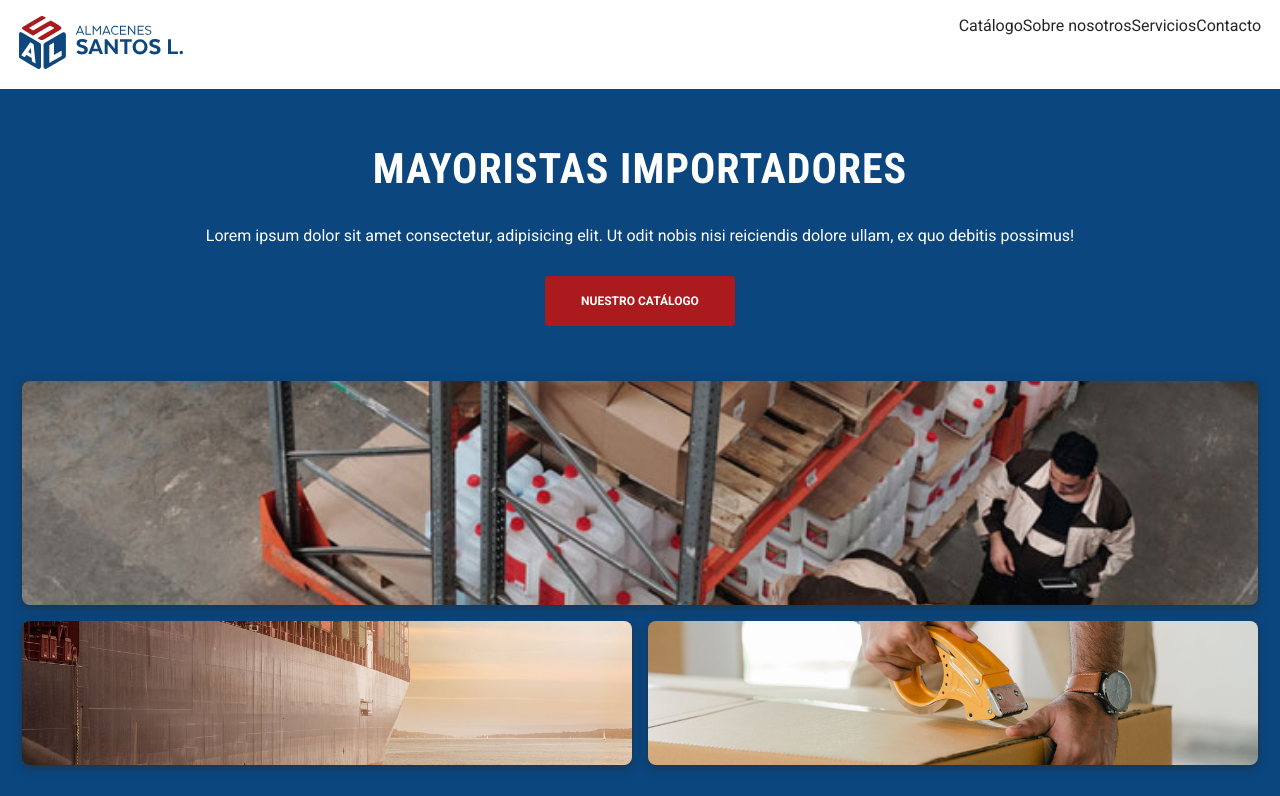
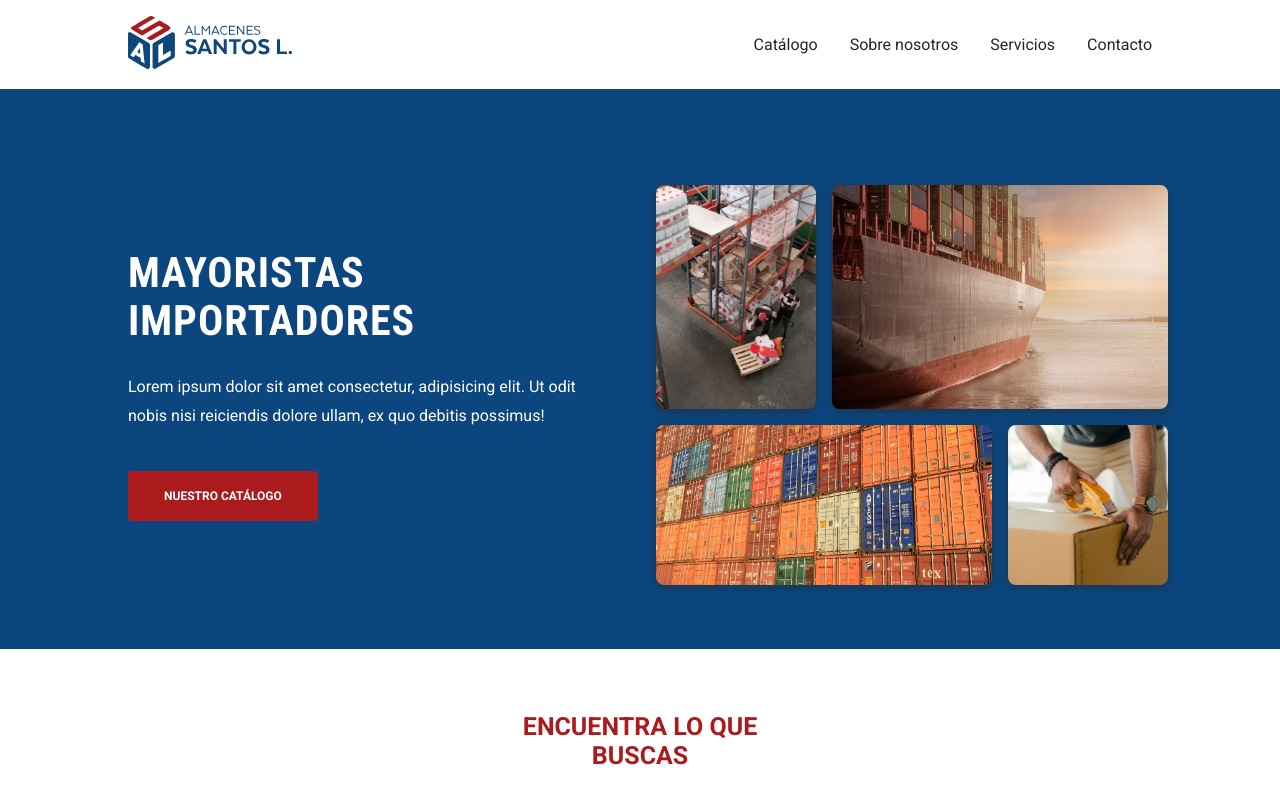
Before and after one commit to moshmoshca/almacenes-santos, a plain HTML site: page index.html in a window 1280 px wide. Shown: the top 796 px of the page. Drawn offline with Linux system fonts and the light colour scheme.

Commit message:
Hero desktop media queries

```diff
--- a/style.css
+++ b/style.css
@@ -147,6 +147,19 @@ body {
     }
 }
 
+@media (min-width: 55.1em) {
+
+    .nav-container {
+        padding: 1rem 8rem;
+    }
+
+    .primary-nav {
+        align-items: center;
+        gap: 2rem;
+    }
+
+}
+
 /* ----------------------- Hero ------------------------ */
 
 #hero {
@@ -274,6 +287,59 @@ body {
         display: none;
     }
 
+}
+
+@media (min-width: 55em) {
+
+    #hero {
+        height: 70vh;
+    }
+
+    #hero .hero-container {
+        padding: 6rem 8rem;
+
+        flex-direction: row;
+        justify-content: space-between;
+    }
+
+    .hero-text {
+        text-align: left;
+        min-width: 50%;
+        padding-right: 3rem;
+
+        display: flex;
+        flex-direction: column;
+        align-items: flex-start;
+        justify-content: center;
+    }
+
+    .hero-images {
+        grid-template: repeat(5, 1fr) / repeat(6, 1fr);
+        margin-top: 0;
+
+        min-width: 50%;
+    }
+
+    .hero-img.one {
+        grid-row: 1 / span 3;
+        grid-column: 1 / span 2;
+    }
+
+    .hero-img.two {
+        grid-row: 1 / span 3;
+        grid-column: 3 / span 4;
+    }
+
+    .hero-img.three {
+        grid-row: 4 / span 3;
+        grid-column: 5 / span 2;
+    }
+
+    .hero-img.four {
+        background-image: url(./images/hero-img-03.jpg);
+        grid-row: 4 / span 3;
+        grid-column: 1 / span 4;
+    }
 }
 /* --------------------- Search Bar ---------------------- */
 
```
